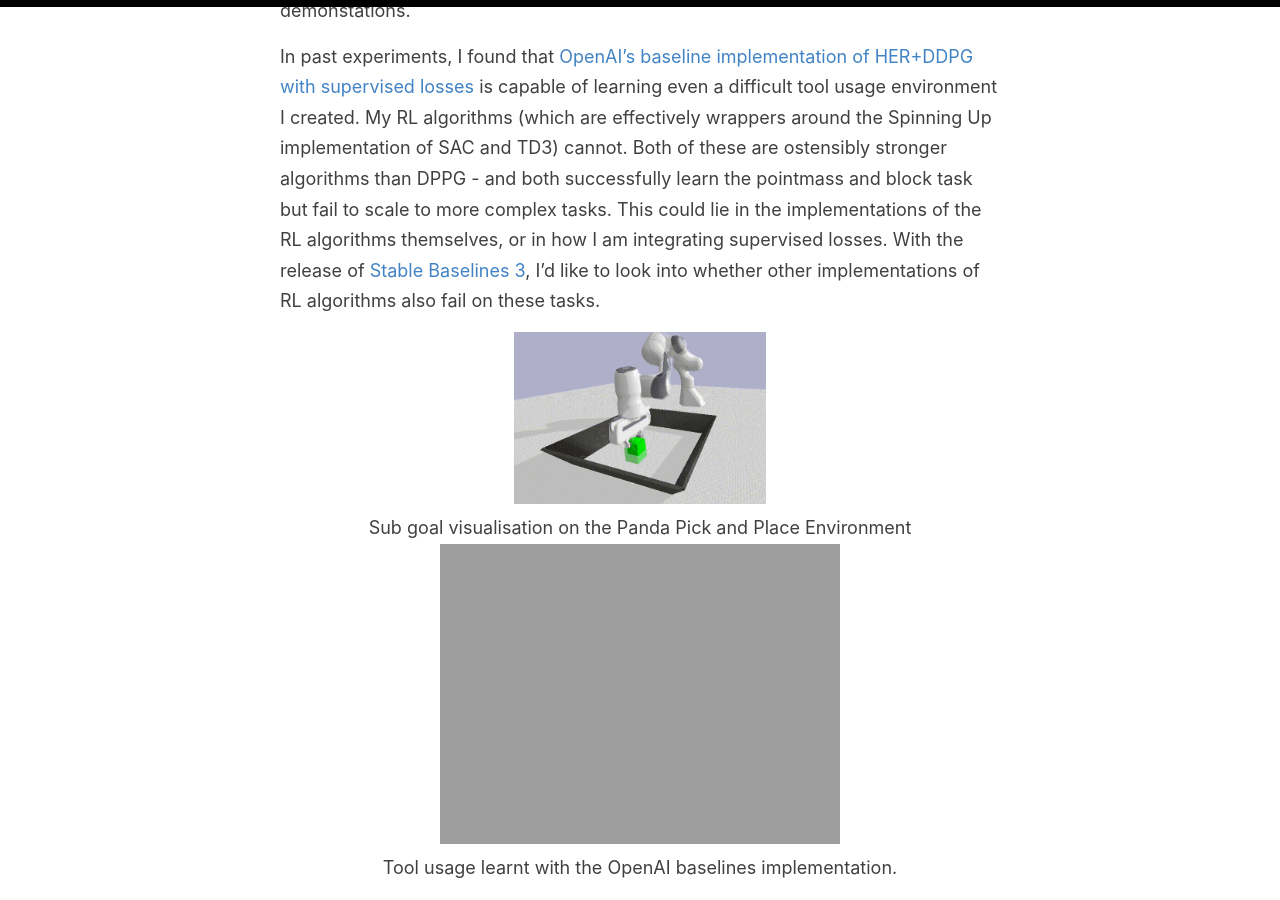
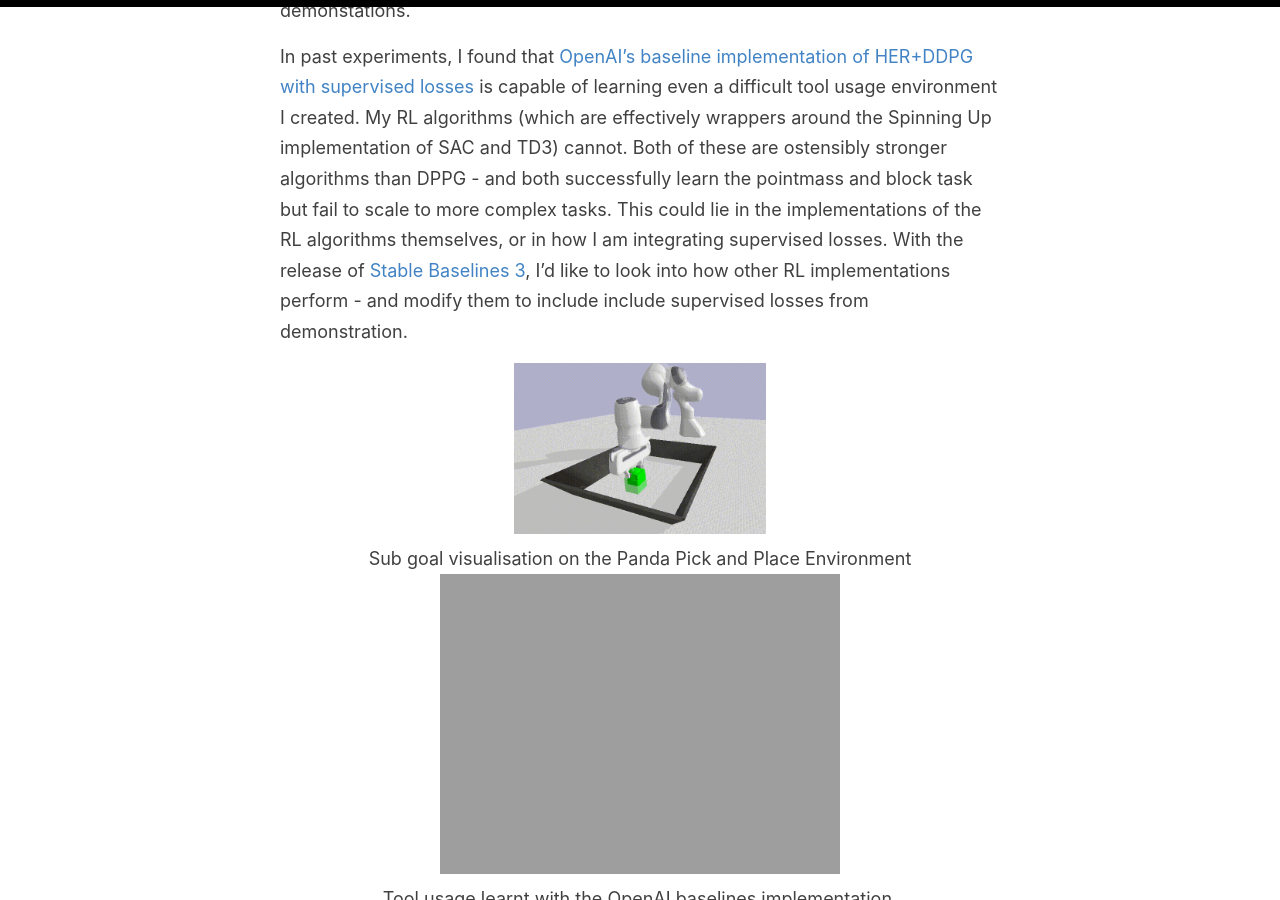
Before and after one commit to sholtodouglas/sholtodouglas.github.io, a Jekyll site: the page built from _posts/2020-06-03-DoesHierarchialRLWorkYet.md, in a window 1280 px wide and 900 px high, scrolled down 14721 px. Built offline with Jekyll 4.4.1, drawn with Linux system fonts in a browser that asks for light colours; formulas are drawn with MathJax 3.

Commit message:
Update 2020-06-03-DoesHierarchialRLWorkYet.md

```diff
--- a/_posts/2020-06-03-DoesHierarchialRLWorkYet.md
+++ b/_posts/2020-06-03-DoesHierarchialRLWorkYet.md
@@ -180,8 +180,7 @@
 
 As expected, the algorithms solve the Panda Reaching environment within a few thousand steps in the environment. Reaching is an extremely easy task with hindsight because every state reached modifies the achieved goal. Unfortunately they fail to learn pushing and pick and place tasks despite scripted expert demonstations.
 
-In past experiments, I found that [OpenAI's baseline implementation of HER+DDPG with supervised losses](https://github.com/openai/baselines/tree/master/baselines/her) is capable of learning even a difficult tool usage environment I created. My RL algorithms (which are effectively wrappers around the Spinning Up implementation of SAC and TD3) cannot. Both of these are ostensibly stronger algorithms than DPPG - and both successfully learn the pointmass and block task but fail to scale to more complex tasks. This could lie in the implementations of the RL algorithms themselves, or in how I am integrating supervised losses. With the release of [Stable Baselines 3](https://github.com/DLR-RM/stable-baselines3), I'd like to look into whether other implementations of RL algorithms also fail on these tasks.
-
+In past experiments, I found that [OpenAI's baseline implementation of HER+DDPG with supervised losses](https://github.com/openai/baselines/tree/master/baselines/her) is capable of learning even a difficult tool usage environment I created. My RL algorithms (which are effectively wrappers around the Spinning Up implementation of SAC and TD3) cannot. Both of these are ostensibly stronger algorithms than DPPG - and both successfully learn the pointmass and block task but fail to scale to more complex tasks. This could lie in the implementations of the RL algorithms themselves, or in how I am integrating supervised losses. With the release of [Stable Baselines 3](https://github.com/DLR-RM/stable-baselines3), I'd like to look into how other RL implementations perform - and modify them to include include supervised losses from demonstration.
 
 {: style="text-align:center"}
 <figure>
```
